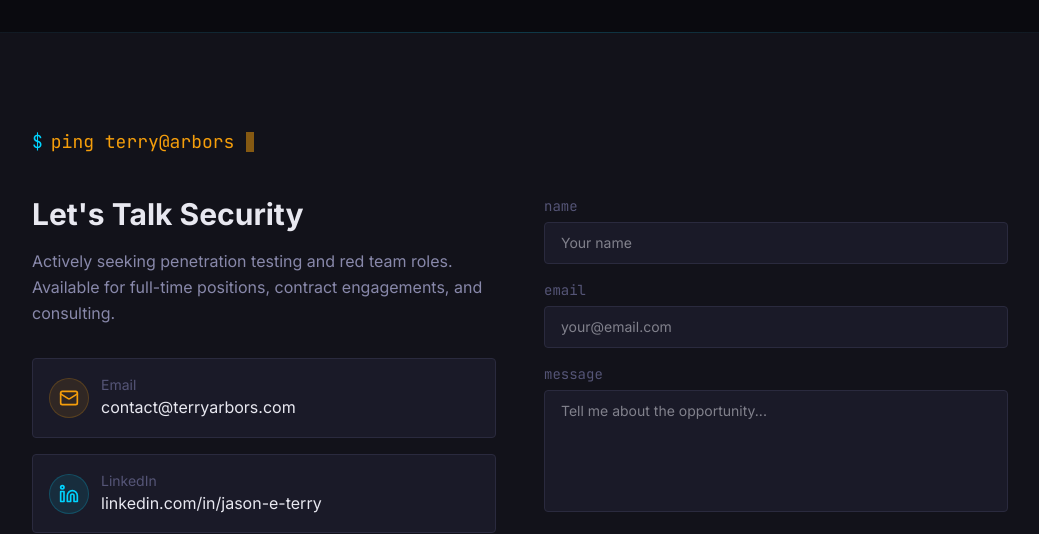
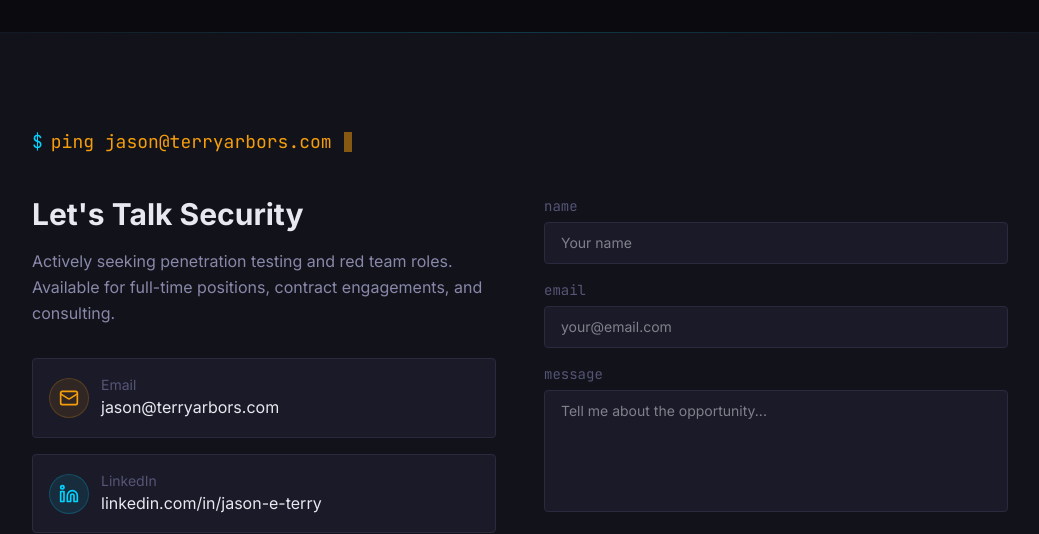
Before and after one commit to src-ta/source, a React (Vite) app: page / in a window 1280 px wide. Shown: the part 5880-6414 px from the top of the page, without its empty margins (120-1159 px from the left). Built offline with nearby package versions, Linux system fonts and the light colour scheme.

Commit message:
Update contact: ping jason@terryarbors.com, email contact@ -> jason@

```diff
--- a/src/data/resume.ts
+++ b/src/data/resume.ts
@@ -2,7 +2,7 @@ export const profile = {
   name: 'Jason Terry',
   website: 'terryarbors.com',
   title: 'Security Researcher & Penetration Tester',
-  email: 'contact@terryarbors.com',
+  email: 'jason@terryarbors.com',
   linkedin: 'https://linkedin.com/in/jason-e-terry',
   github: 'https://github.com/loudmumble',
   research: 'https://loudmumble.com',
@@ -468,7 +468,7 @@ export const chatResponses: ChatResponse[] = [
       'call',
     ],
     response:
-      "I'm available immediately for penetration testing, red team, and security consultant roles, full-time or contract. Best way to reach me is contact@terryarbors.com or LinkedIn at linkedin.com/in/jason-e-terry. You can also see my security research and open source tools at loudmumble.com. Scroll down to the contact section to send a message directly.",
+      "I'm available immediately for penetration testing, red team, and security consultant roles, full-time or contract. Best way to reach me is jason@terryarbors.com or LinkedIn at linkedin.com/in/jason-e-terry. You can also see my security research and open source tools at loudmumble.com. Scroll down to the contact section to send a message directly.",
     followUp: 'Anything else you want to know before reaching out?',
   },
   {
--- a/src/sections/Contact.tsx
+++ b/src/sections/Contact.tsx
@@ -46,7 +46,7 @@ export const Contact = () => {
           viewport={{ once: true }}
         >
           <div className="flex items-center gap-2 mb-10 text-primary font-mono text-lg">
-            <span className="text-accent">$</span> ping terry@arbors
+            <span className="text-accent">$</span> ping jason@terryarbors.com
             <span className="w-2 h-5 bg-primary animate-pulse ml-1" />
           </div>
 
```
